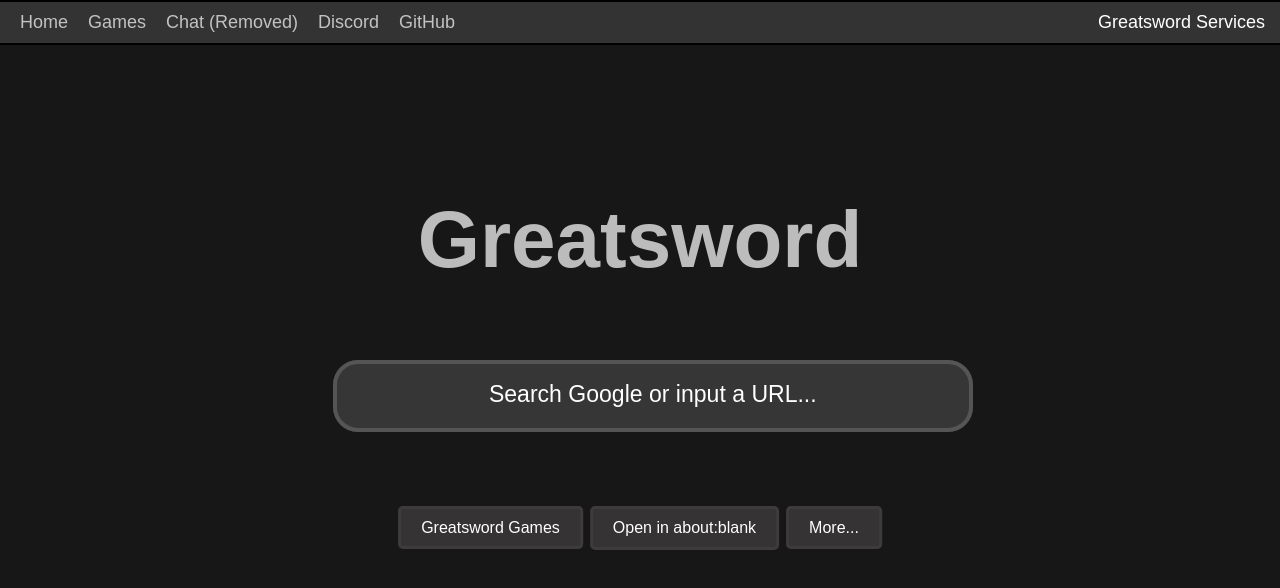
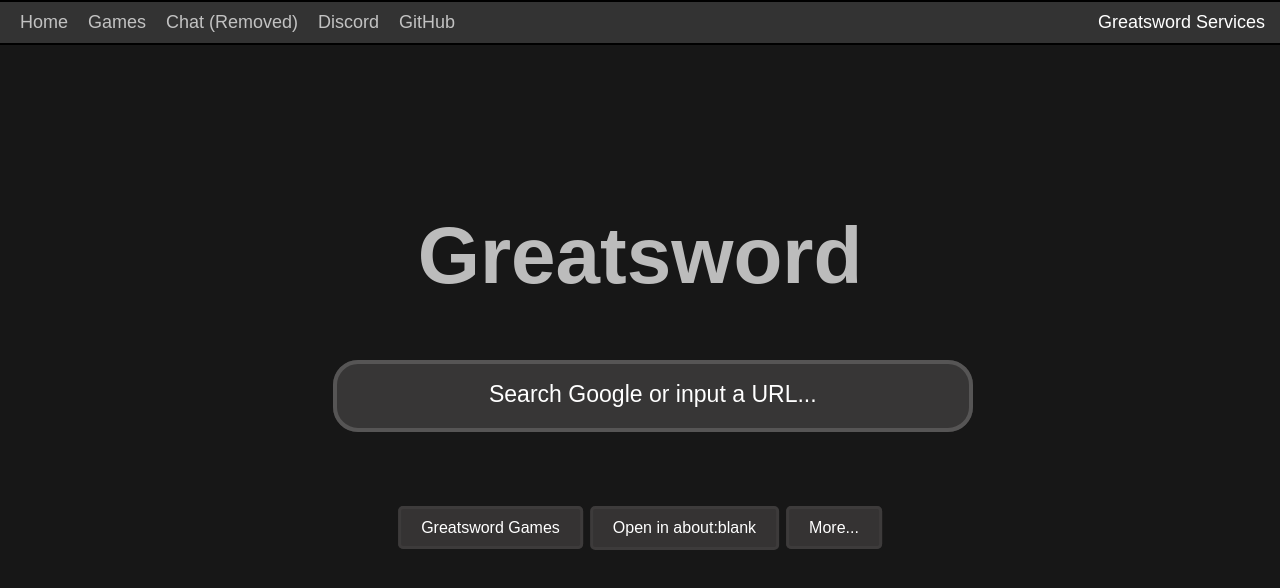
Before and after one commit to TacoGuy21/Greatsword-V3, a website: page public/index.html in a window 1280 px wide. Drawn offline with Linux system fonts and the light colour scheme.

Commit message:
Update index.html

```diff
--- a/public/index.html
+++ b/public/index.html
@@ -32,7 +32,7 @@
              font-family: 'Arial', Courier, monospace;
              color: #bcbcbc;
              position: absolute;
-             top: 30%;
+             top: 32%;
              left: 50%;
              transform: translate(-50%, -50%);
          }
@@ -140,7 +140,6 @@
 }
 </style>
 <style>
-  /* CSS shit */
   .bottom-heading {
       position: fixed;
       left: 0;
```
